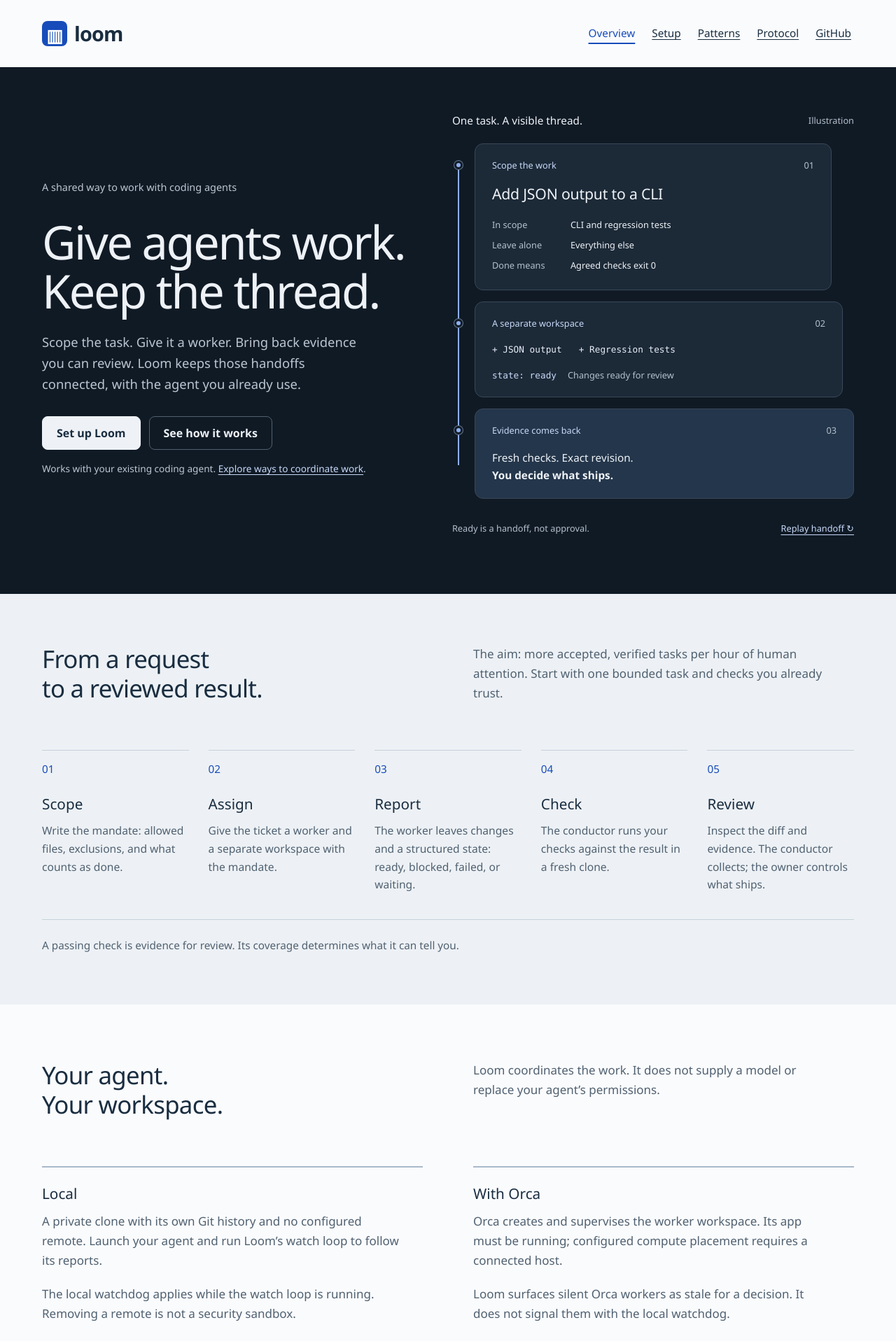
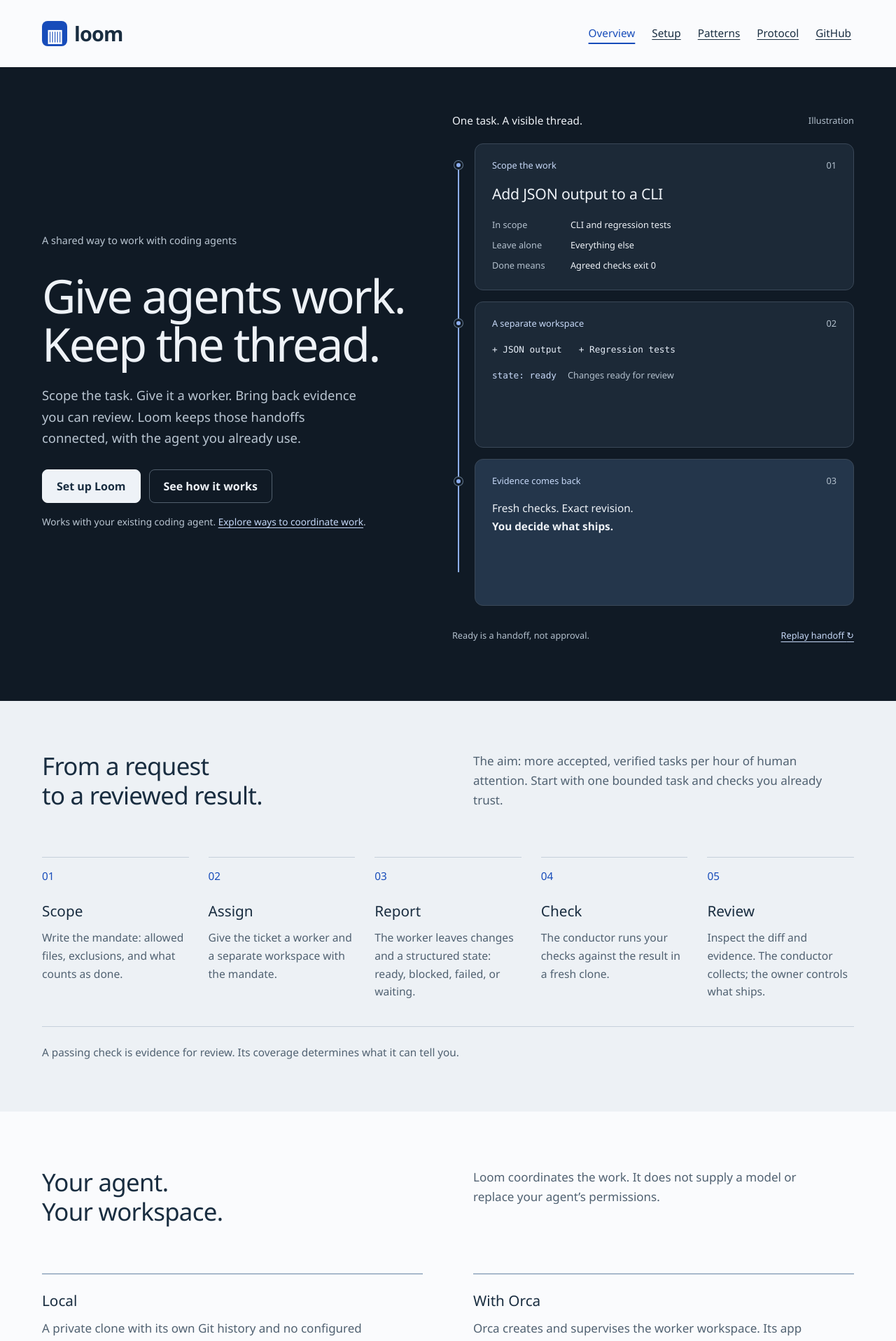
Before and after one commit to RedKnight13/loom, a Jekyll site: the page built from docs/index.html, in a window 1280 px wide. Shown: the top 1917 px of the page at 70% size. Built offline with Jekyll 4.4.1, drawn with Linux system fonts in a browser that asks for light colours.

Commit message:
Align overview animation panels

```diff
--- a/docs/assets/site.css
+++ b/docs/assets/site.css
@@ -636,16 +636,16 @@ h2 { letter-spacing:-.02em; }
 .landing .hero .secondary { border-color:#52606e; color:#eef2f7; background:transparent; }
 .landing .hero .secondary:hover { background:#23313f; }
 .landing .hero :focus-visible { outline-color:#c7d9f8; }
-.handoff-scene { min-width:0; perspective:1000px; }
+.handoff-scene { min-width:0; }
 .scene-heading,.scene-footer { display:flex; justify-content:space-between; align-items:center; gap:16px; font-size:.75rem; color:#b3c0cd; }
 .scene-heading { padding:0 0 20px; }
 .scene-heading span:first-child { color:#eef2f7; font-size:.9rem; }
-.scene-workbench { position:relative; padding-left:32px; }
+.scene-workbench { position:relative; padding-left:32px; display:grid; grid-auto-rows:1fr; gap:16px; }
 .thread-track { position:absolute; left:8px; top:24px; bottom:48px; width:2px; background:#3a4858; }
 .thread-track span { display:block; height:100%; background:#8eaff0; transform-origin:top; }
 .handoff-frame { position:relative; border:1px solid #3a4858; border-radius:12px; padding:20px 24px; background:#1c2937; }
-.frame-scope { margin-right:32px; }
-.frame-worker { margin:16px 16px 16px 0; }
+.frame-scope { margin:0; }
+.frame-worker { margin:0; }
 .frame-review { background:#24364b; }
 .frame-caption { display:flex; align-items:center; gap:12px; color:#c7d9f8; font-size:.75rem; margin-bottom:16px; }
 .frame-index { margin-left:auto; color:#b3c0cd; font-variant-numeric:tabular-nums; }
@@ -675,8 +675,8 @@ h2 { letter-spacing:-.02em; }
   .is-playing .frame-review { animation:handoff-arrive 900ms 2500ms var(--ease) both; }
   .is-playing .thread-track span { animation:handoff-thread 3600ms var(--ease) both; }
   @keyframes handoff-arrive {
-    from { opacity:0; transform:translateY(16px) rotateX(-8deg); }
-    to { opacity:1; transform:translateY(0) rotateX(0); }
+    from { opacity:0; transform:translateY(8px); }
+    to { opacity:1; transform:translateY(0); }
   }
   @keyframes handoff-thread {
     0% { transform:scaleY(0); }
@@ -696,8 +696,8 @@ h2 { letter-spacing:-.02em; }
   .landing .hero .lead { max-width:560px; }
   .handoff-scene { max-width:560px; width:100%; }
   .scene-heading { padding-bottom:16px; }
-  .frame-scope { margin-right:16px; }
-  .frame-worker { margin-right:8px; }
+  .frame-scope { margin:0; }
+  .frame-worker { margin:0; }
   .handoff-frame dl div { grid-template-columns:80px 1fr; gap:8px; }
   .handoff-frame { padding:16px; }
   .handoff-frame h2 { font-size:1.05rem; }
```
